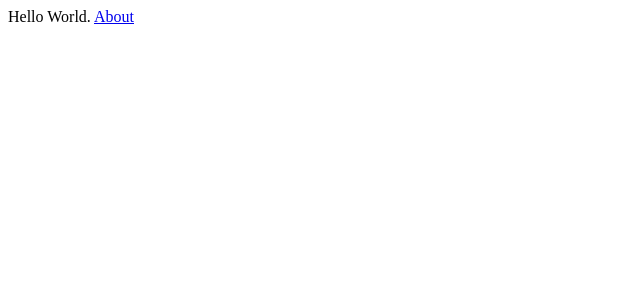
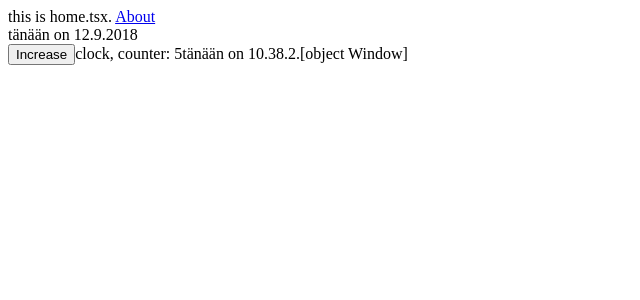
Before and after one commit to inkaluost/loansystem-javascript-project, a Next.js app: page / in a window 1280 px wide. Shown: the top 300 px of the page, without its empty margins (0-640 px from the left). Built offline with nearby package versions, Linux system fonts and the light colour scheme.

Commit message:
React vko35 1a, vko26 2a done

```diff
--- a/pages/index.tsx
+++ b/pages/index.tsx
@@ -1,9 +1,3 @@
-import Link from 'next/link'
+import Home from '../src/Home'
 
-export default () =>
-  <div>
-    Hello World.{' '}
-    <Link href="/about">
-      <a>About</a>
-    </Link>
-  </div>
+export default Home;
--- /dev/null
+++ b/src/Home.tsx
@@ -0,0 +1,17 @@
+import Link from 'next/link'
+import React from'react';
+import React1a_vko35 from './React1a_vko35'
+
+import Clock from './React2a_vko36'
+
+export default () =>
+  <div>
+    this is home.tsx.{' '}
+    <Link href="/about">
+
+      <a>About</a>
+    </Link>
+    <React1a_vko35 />
+    <Clock />
+
+  </div>
--- /dev/null
+++ b/src/React1a_vko35.tsx
@@ -0,0 +1,10 @@
+var dateNow = new Date()
+
+
+export default () =>
+
+
+
+    <div>
+      {`tänään on ${dateNow.getDate()}.${dateNow.getMonth()+1}.${dateNow.getFullYear()}`}
+    </div>
--- /dev/null
+++ b/src/React2a_vko36.tsx
@@ -0,0 +1,48 @@
+import React from 'react';
+
+interface IClockState {
+
+  counter: number;
+}
+
+class Clock extends React.Component<{}, IClockState>{
+
+  constructor(props){
+    super(props)
+    this.state ={
+      counter: 0,
+    }
+    }
+
+public componentDidMount() {
+  this.timerID = window.setInterval(
+    () => this.updateCounter(),
+    1000,
+
+  )
+}
+
+ private updateCounter = () => {
+   this.setState({counter: this.state.counter +1})
+ }
+ private componentWillUnmount() {
+   window.clearInterval(this.timerID);
+ }
+
+  public render() {
+
+    let dateNow = new Date();
+    return (
+
+    <div>
+      <button onClick={this.updateCounter}>Increase</button>
+      clock, counter: {this.state.counter}
+      {`tänään on  ${dateNow.getHours()}.${dateNow.getMinutes()}.${dateNow.getSeconds()}.`}
+
+      {typeof window !== 'undefined' && window.toString()}
+    </div>
+    )
+  }
+}
+
+export default Clock;
```
Also changed, not shown: src/React1b_vko35.tsx (added).
